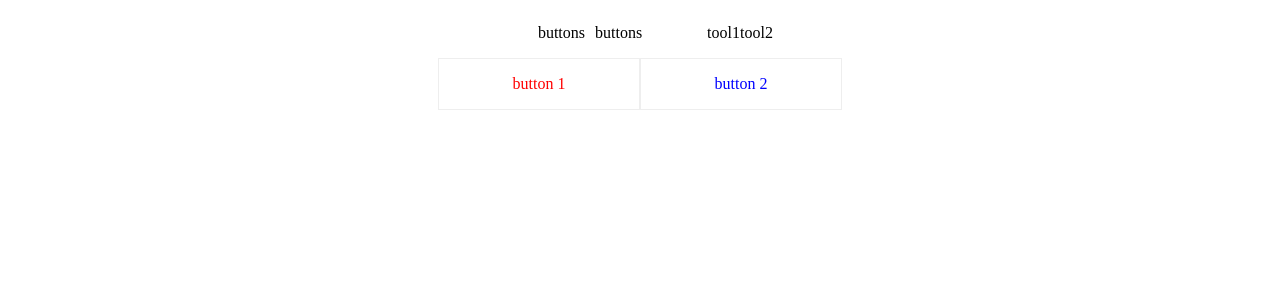
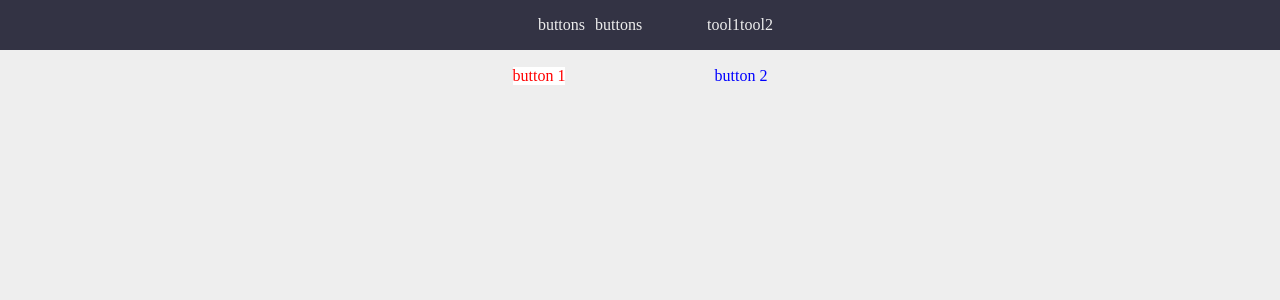
Before and after one commit to ghtea/style-s, a React (Create React App) app: page /units/buttons in a window 1280 px wide. Shown: the top 300 px of the page. Built offline with nearby package versions, Linux system fonts and the light colour scheme.

Commit message:
working on color

```diff
--- /dev/null
+++ b/src/App.module.scss
@@ -0,0 +1,5 @@
+
+body {
+  margin: 0;
+  background-color: #eee;
+}
--- a/src/App.tsx
+++ b/src/App.tsx
@@ -6,6 +6,7 @@ import Home from "./routes/Home";
 import Units from "./routes/Units";
 import Pages from "./routes/Pages";
 
+import "./App.module.scss";
 
 type PropsApp = {};
 
@@ -14,8 +15,7 @@ type PropsApp = {};
 function App({}: PropsApp) {
   return (
     <BrowserRouter>
-
-      <Nav/>
+      <Nav />
 
       <Switch>
         <Route path="/" exact={true}>
--- a/src/components/Units/Buttons.module.scss
+++ b/src/components/Units/Buttons.module.scss
@@ -42,6 +42,7 @@
 
 .button_1 {
   color: $color_basic;
+  background-color: #fff;
 }
 
 .button_2 {
--- a/src/routes/Nav.module.scss
+++ b/src/routes/Nav.module.scss
@@ -8,6 +8,9 @@
   flex-direction: row;
   justify-content: center;
   align-items: center;
+
+  background-color: #334;
+  color: #eee;
 }
 
 .collection_links {
```
